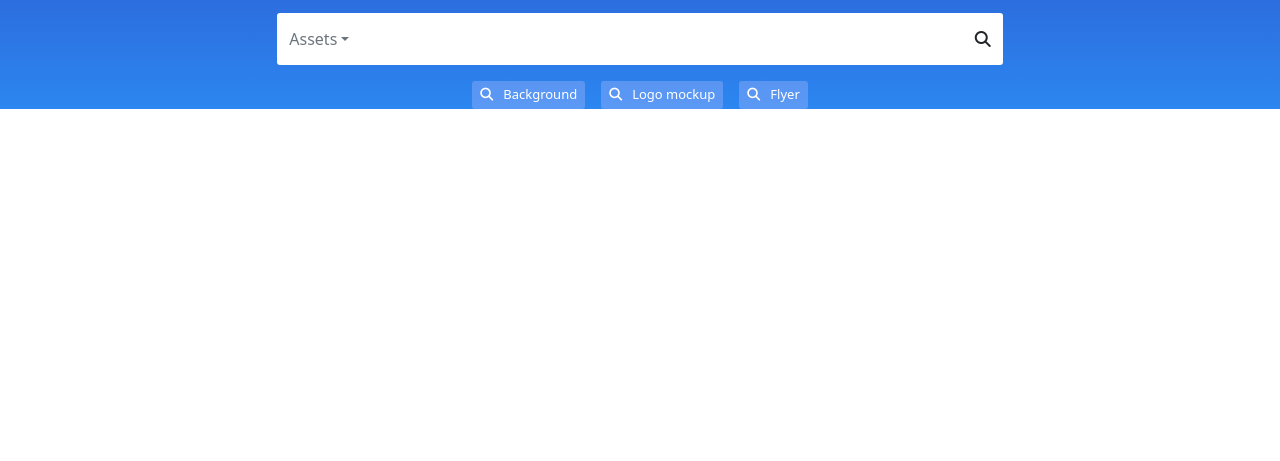
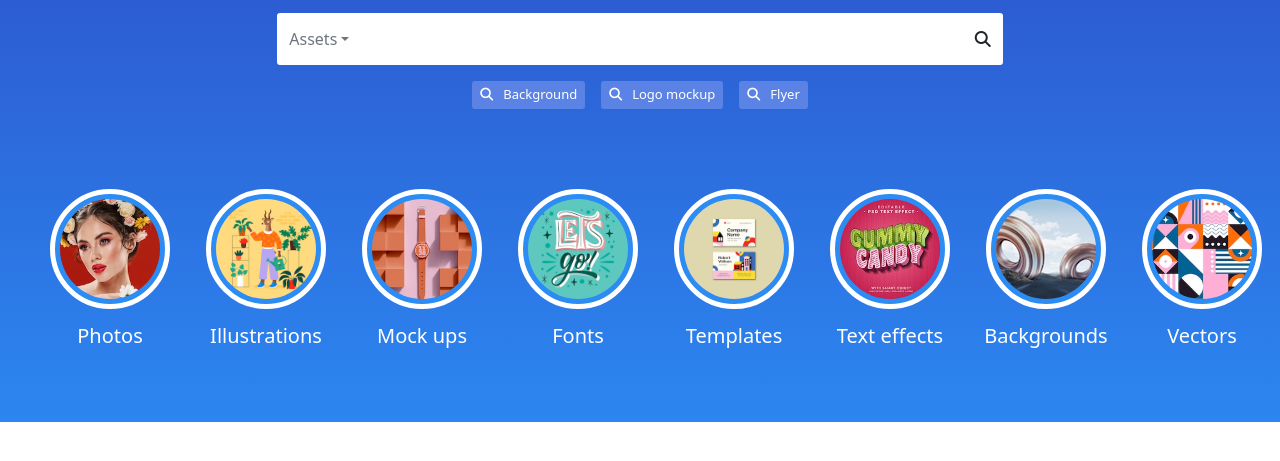
Before and after one commit to RizwanAhmed3000/Freepik-clone, a plain HTML site: page index.html in a window 1280 px wide. Shown: the part 199-660 px from the top of the page. Drawn offline with nearby package versions, Linux system fonts and the light colour scheme.

Commit message:
bubble list

```diff
--- a/index.html
+++ b/index.html
@@ -90,8 +90,8 @@
     <nav class="navbar navbar-expand-xl bg-body-tertiary"
         style="background-color: #2D53CB !important; padding-top: 0px; padding-bottom: 0px; height: 70px;">
         <div class="container-fluid flexReverse">
-            <a class="navbar-brand" id="logo" href="#" style="margin-right: 45px;"><img src="assets/logo-removebg-preview.png"
-                    alt=""></a>
+            <a class="navbar-brand" id="logo" href="#" style="margin-right: 45px;"><img
+                    src="assets/logo-removebg-preview.png" alt=""></a>
             <ul class="navbar-nav d-flex flex-row align-items-baseline">
                 <li class="nav-item">
                     <a class="nav-link logIn" href="#"><b>Log in</b></a>
@@ -100,9 +100,9 @@
                     <a class="nav-link logIn signUp" href="#"><b>Sign up</b></a>
                 </li>
             </ul>
-            <button class="navbar-toggler" type="button" data-bs-toggle="offcanvas" data-bs-target="#offcanvasNavbar"
+            <button class="navbar-toggler" type="button" style="border: none;" data-bs-toggle="offcanvas" data-bs-target="#offcanvasNavbar"
                 aria-controls="offcanvasNavbar">
-                <span class="navbar-toggler-icon"></span>
+                <span class="navbar-toggler-icon "></span>
             </button>
             <div class="offcanvas offcanvas-start" tabindex="-1" id="offcanvasNavbar"
                 aria-labelledby="offcanvasNavbarLabel" style="background-color: #1D262D;">
@@ -213,8 +213,91 @@
             <p><i class="fa-solid fa-magnifying-glass"></i>Logo mockup</p>
             <p><i class="fa-solid fa-magnifying-glass"></i>Flyer</p>
         </div>
-        <div class="category">
-
+        <div class="category container-fluid">
+            <div class="bubbleListContainer">
+                <ul class="bubbleList d-flex justify-content-center">
+                    <li>
+                        <a href="#" class="bubbleListItem">
+                            <div class="whiteBorder border border-5 rounded-circle">
+                                <div class="blueBorder border border-5 rounded-circle">
+                                    <img src="assets/Photos.jpg" alt="">
+                                </div>
+                            </div>
+                            <h5 class="fw-light text-center">Photos</h5>
+                        </a>
+                    </li>
+                    <li>
+                        <a href="#" class="bubbleListItem">
+                            <div class="whiteBorder border border-5 rounded-circle">
+                                <div class="blueBorder border border-5 rounded-circle">
+                                    <img src="assets/Illustration.jpg" alt="" class="illustration">
+                                </div>
+                            </div>
+                            <h5 class="fw-light text-center">Illustrations</h5>
+                        </a>
+                    </li>
+                    <li>
+                        <a href="#" class="bubbleListItem">
+                            <div class="whiteBorder border border-5 rounded-circle">
+                                <div class="blueBorder border border-5 rounded-circle">
+                                    <img src="assets/Mockups.jpg" alt="" class="mockup illustration">
+                                </div>
+                            </div>
+                            <h5 class="fw-light text-center">Mock ups</h5>
+                        </a>
+                    </li>
+                    <li>
+                        <a href="#" class="bubbleListItem">
+                            <div class="whiteBorder border border-5 rounded-circle">
+                                <div class="blueBorder border border-5 rounded-circle">
+                                    <img src="assets/Fonts.jpg" alt="" class="illustration">
+                                </div>
+                            </div>
+                            <h5 class="fw-light text-center">Fonts</h5>
+                        </a>
+                    </li>
+                    <li>
+                        <a href="#" class="bubbleListItem">
+                            <div class="whiteBorder border border-5 rounded-circle">
+                                <div class="blueBorder border border-5 rounded-circle">
+                                    <img src="assets/Templates.jpg" alt="" class="illustration">
+                                </div>
+                            </div>
+                            <h5 class="fw-light text-center">Templates</h5>
+                        </a>
+                    </li>
+                    <li>
+                        <a href="#" class="bubbleListItem">
+                            <div class="whiteBorder border border-5 rounded-circle">
+                                <div class="blueBorder border border-5 rounded-circle">
+                                    <img src="assets/Text Effects.jpg" alt="" class="illustration mockup textEffects">
+                                </div>
+                            </div>
+                            <h5 class="fw-light text-center">Text effects</h5>
+                        </a>
+                    </li>
+                    <li>
+                        <a href="#" class="bubbleListItem">
+                            <div class="whiteBorder border border-5 rounded-circle">
+                                <div class="blueBorder border border-5 rounded-circle">
+                                    <img src="assets/Backgrounds.jpg" alt="" class="illustration textEffects background">
+                                </div>
+                            </div>
+                            <h5 class="fw-light text-center">Backgrounds</h5>
+                        </a>
+                    </li>
+                    <li>
+                        <a href="#" class="bubbleListItem">
+                            <div class="whiteBorder border border-5 rounded-circle">
+                                <div class="blueBorder border border-5 rounded-circle">
+                                    <img src="assets/vectors.jpg" alt="" class="illustration textEffects">
+                                </div>
+                            </div>
+                            <h5 class="fw-light text-center">Vectors</h5>
+                        </a>
+                    </li>
+                </ul>
+            </div>
         </div>
 
     </div>
--- a/style.css
+++ b/style.css
@@ -1,3 +1,6 @@
+*{
+    box-sizing: border-box !important;
+}
 #navbarNavDropdown ul li a{
     color: white !important;
     font-size: 14px !important;
@@ -43,6 +46,60 @@
 .freepikLogo{
     display: none;
 }
+.category{
+    margin-top: 80px;
+    padding-bottom: 50px;
+}
+.bubbleListContainer ul li a{
+    text-decoration: none;
+    color: white;
+}
+.bubbleListContainer ul li a h5{
+    margin-top: 15px;
+}
+.bubbleListContainer ul li{
+    list-style: none;
+}
+.bubbleListItem{
+    /* display: block; */
+    width: 170px;
+}
+.whiteBorder{
+    border-color: white !important;
+    background-color: white;
+    margin: 0px 18px !important;
+    width: 120px;
+    height: 120px;
+}
+.blueBorder{
+    border-color: #2c8cf4 !important;
+    background-color: #2c8cf4 !important;
+    width: 100%;
+    height: 100%;
+    position: relative;
+    overflow: hidden;
+}
+.blueBorder img{
+    position: absolute;
+    width: 100%;
+    top: -18px;
+}
+.illustration{
+    top: 0px !important;
+}
+.mockup{
+    width: 140% !important;
+    right: -20px;
+}
+.textEffects{
+    width: 150% !important;
+    right: -26px;
+}
+.background{
+    width: 240% !important;
+    right: -70px !important;
+    top: 0px !important;
+}
 
 @media (max-width: 1024px){
     .flexReverse{
@@ -74,5 +131,12 @@
         display: block;
         margin-bottom: 10px;
     }
-
+    .whiteBorder{
+        width: 80px;
+        height: 80px;
+    }
+    .blueBorder{
+        width: 100%;
+        height: 100%;
+    }
 }
```
